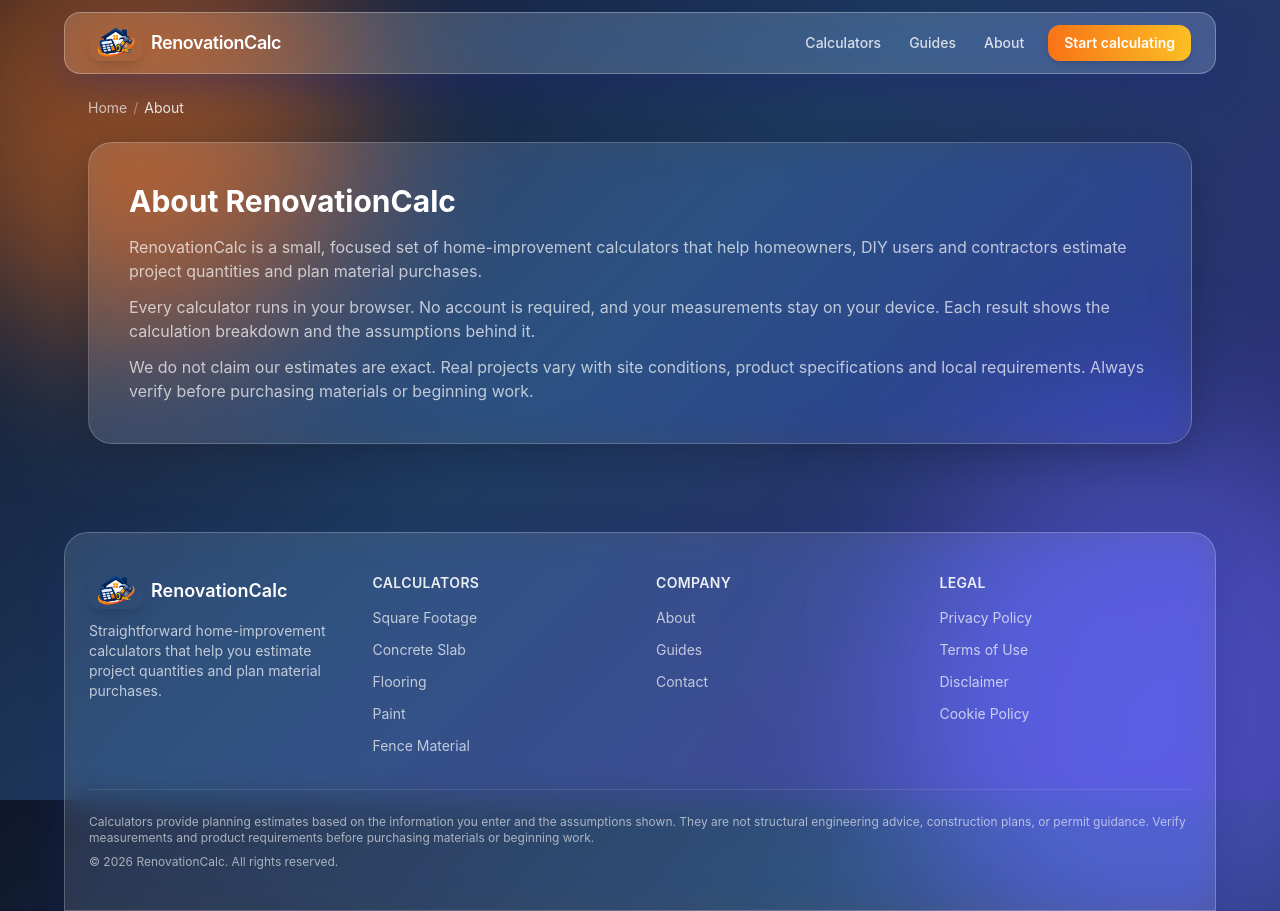
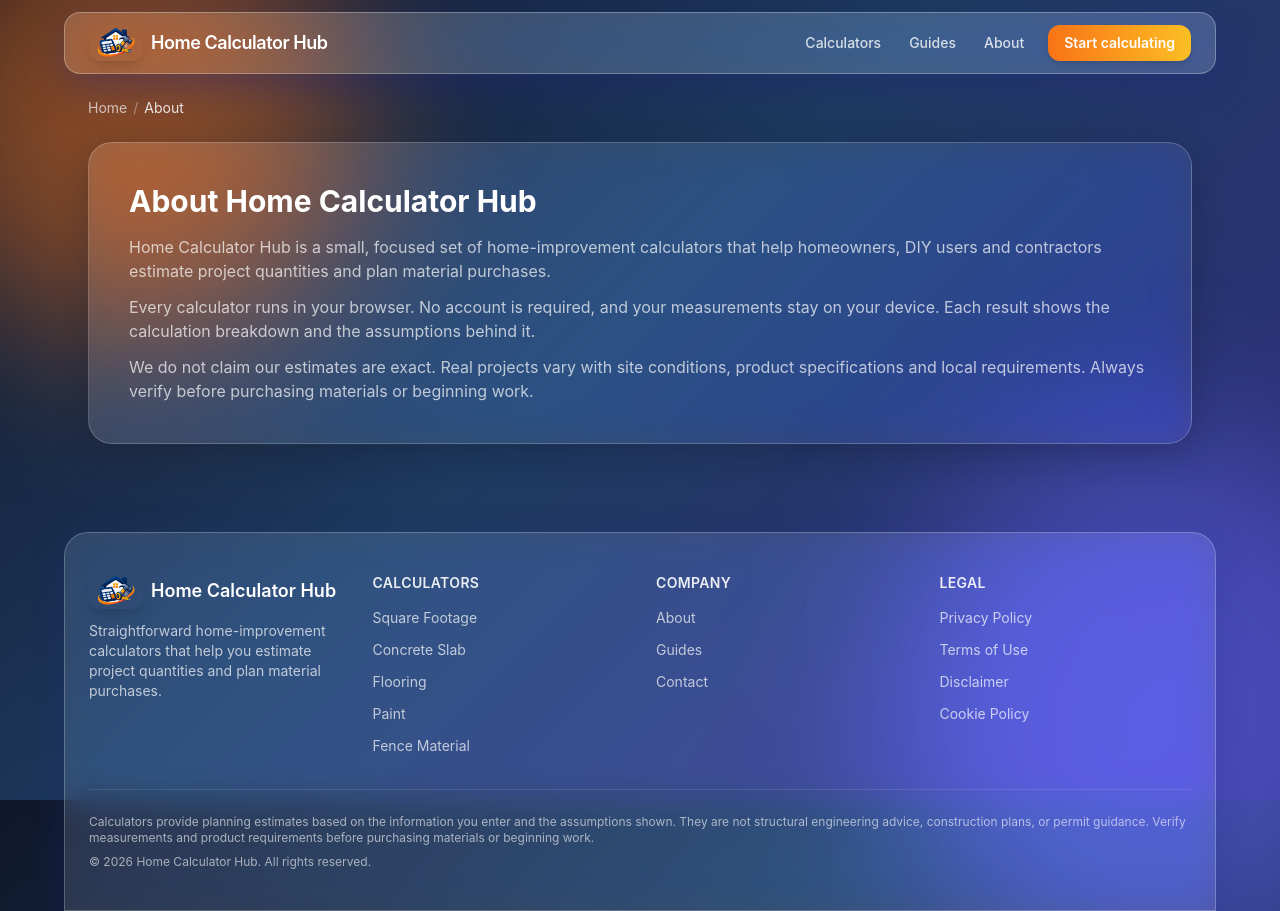
Before and after one commit to mayankdobriyal1920/renovation-calc, a Next.js app in the folder renovation-calc/: page /about in a window 1280 px wide. Built offline with nearby package versions, Linux system fonts and the light colour scheme.

Commit message:
feat: rebrand to Home Calculator Hub everywhere

```diff
--- a/renovation-calc/app/about/page.tsx
+++ b/renovation-calc/app/about/page.tsx
@@ -3,7 +3,7 @@ import Breadcrumb from "@/components/layout/Breadcrumb";
 
 export const metadata: Metadata = {
   title: "About",
-  description: "About RenovationCalc home renovation calculators.",
+  description: "About Home Calculator Hub home renovation calculators.",
 };
 
 export default function Page() {
@@ -11,9 +11,9 @@ export default function Page() {
     <div>
       <Breadcrumb items={[{ label: "Home", href: "/" }, { label: "About" }]} />
       <article className="mt-6 glass-card rounded-3xl p-6 sm:p-10">
-        <h1 className="text-3xl font-bold text-white">About RenovationCalc</h1>
+        <h1 className="text-3xl font-bold text-white">About Home Calculator Hub</h1>
         <p className="mt-4 text-white/70">
-          RenovationCalc is a small, focused set of home-improvement calculators that help homeowners,
+          Home Calculator Hub is a small, focused set of home-improvement calculators that help homeowners,
           DIY users and contractors estimate project quantities and plan material purchases.
         </p>
         <p className="mt-3 text-white/70">
--- a/renovation-calc/app/contact/page.tsx
+++ b/renovation-calc/app/contact/page.tsx
@@ -3,7 +3,7 @@ import Breadcrumb from "@/components/layout/Breadcrumb";
 
 export const metadata: Metadata = {
   title: "Contact",
-  description: "Contact RenovationCalc.",
+  description: "Contact Home Calculator Hub.",
   alternates: { canonical: "/contact/" },
 };
 
--- a/renovation-calc/app/cookie-policy/page.tsx
+++ b/renovation-calc/app/cookie-policy/page.tsx
@@ -3,7 +3,7 @@ import Breadcrumb from "@/components/layout/Breadcrumb";
 
 export const metadata: Metadata = {
   title: "Cookie Policy",
-  description: "Cookie policy for RenovationCalc.",
+  description: "Cookie policy for Home Calculator Hub.",
   alternates: { canonical: "/cookie-policy/" },
 };
 
--- a/renovation-calc/app/disclaimer/page.tsx
+++ b/renovation-calc/app/disclaimer/page.tsx
@@ -3,7 +3,7 @@ import Breadcrumb from "@/components/layout/Breadcrumb";
 
 export const metadata: Metadata = {
   title: "Disclaimer",
-  description: "Calculator disclaimer for RenovationCalc.",
+  description: "Calculator disclaimer for Home Calculator Hub.",
   alternates: { canonical: "/disclaimer/" },
 };
 
--- a/renovation-calc/app/layout.tsx
+++ b/renovation-calc/app/layout.tsx
@@ -7,13 +7,13 @@ import AnalyticsInit from "@/components/layout/AnalyticsInit";
 export const metadata: Metadata = {
   metadataBase: new URL("https://homecalchub.online"),
   title: {
-    default: "Home Renovation Calculator Hub",
-    template: "%s | RenovationCalc",
+    default: "Home Calculator Hub",
+    template: "%s | Home Calculator Hub",
   },
   description:
     "Straightforward home-improvement calculators that help you estimate project quantities and plan material purchases.",
   openGraph: {
-    title: "Home Renovation Calculator Hub",
+    title: "Home Calculator Hub",
     description:
       "Straightforward home-improvement calculators that help you estimate project quantities and plan material purchases.",
     type: "website",
--- a/renovation-calc/app/page.tsx
+++ b/renovation-calc/app/page.tsx
@@ -157,7 +157,7 @@ export default function HomePage() {
 
       {/* Why section */}
       <section className="mt-16 glass rounded-3xl p-6 sm:p-10">
-        <h2 className="text-2xl font-bold text-white">Why RenovationCalc</h2>
+        <h2 className="text-2xl font-bold text-white">Why Home Calculator Hub</h2>
         <div className="mt-6 grid gap-6 sm:grid-cols-2 lg:grid-cols-3">
           {[
             {
--- a/renovation-calc/app/privacy-policy/page.tsx
+++ b/renovation-calc/app/privacy-policy/page.tsx
@@ -3,7 +3,7 @@ import Breadcrumb from "@/components/layout/Breadcrumb";
 
 export const metadata: Metadata = {
   title: "Privacy Policy",
-  description: "Privacy policy for RenovationCalc home renovation calculators.",
+  description: "Privacy policy for Home Calculator Hub home renovation calculators.",
   alternates: { canonical: "/privacy-policy/" },
 };
 
@@ -17,7 +17,7 @@ export default function Page() {
 
         <h2 className="mt-6 text-xl font-semibold text-white">Overview</h2>
         <p className="mt-2 text-white/70">
-          RenovationCalc provides browser-based home-improvement calculators. Calculations run in
+          Home Calculator Hub provides browser-based home-improvement calculators. Calculations run in
           your browser. We do not require accounts and do not store your project data on our servers.
         </p>
 
--- a/renovation-calc/app/terms/page.tsx
+++ b/renovation-calc/app/terms/page.tsx
@@ -3,7 +3,7 @@ import Breadcrumb from "@/components/layout/Breadcrumb";
 
 export const metadata: Metadata = {
   title: "Terms of Use",
-  description: "Terms of use for RenovationCalc.",
+  description: "Terms of use for Home Calculator Hub.",
   alternates: { canonical: "/terms/" },
 };
 
@@ -17,7 +17,7 @@ export default function Page() {
 
         <h2 className="mt-6 text-xl font-semibold text-white">Acceptance</h2>
         <p className="mt-2 text-white/70">
-          By using RenovationCalc you agree to these terms. If you do not agree, do not use the site.
+          By using Home Calculator Hub you agree to these terms. If you do not agree, do not use the site.
         </p>
 
         <h2 className="mt-6 text-xl font-semibold text-white">Use of the service</h2>
@@ -35,7 +35,7 @@ export default function Page() {
 
         <h2 className="mt-6 text-xl font-semibold text-white">Intellectual property</h2>
         <p className="mt-2 text-white/70">
-          Site content, design and code are owned by RenovationCalc unless otherwise noted. You may
+          Site content, design and code are owned by Home Calculator Hub unless otherwise noted. You may
           not copy or redistribute without permission.
         </p>
 
--- a/renovation-calc/components/layout/Footer.tsx
+++ b/renovation-calc/components/layout/Footer.tsx
@@ -37,8 +37,8 @@ export default function Footer() {
         <div className="grid gap-8 sm:grid-cols-2 lg:grid-cols-4">
           <div>
             <div className="flex items-center gap-2">
-              <img src="/logo.png" alt="RenovationCalc logo" className="h-9 w-auto rounded-xl shadow-lg" />
-              <span className="text-lg font-semibold text-white">RenovationCalc</span>
+              <img src="/logo.png" alt="Home Calculator Hub logo" className="h-9 w-auto rounded-xl shadow-lg" />
+              <span className="text-lg font-semibold text-white">Home Calculator Hub</span>
             </div>
             <p className="mt-3 text-sm text-white/70">
               Straightforward home-improvement calculators that help you estimate project quantities
@@ -67,7 +67,7 @@ export default function Footer() {
             permit guidance. Verify measurements and product requirements before purchasing
             materials or beginning work.
           </p>
-          <p className="mt-2">© {new Date().getFullYear()} RenovationCalc. All rights reserved.</p>
+          <p className="mt-2">© {new Date().getFullYear()} Home Calculator Hub. All rights reserved.</p>
         </div>
       </div>
     </footer>
--- a/renovation-calc/components/layout/Header.tsx
+++ b/renovation-calc/components/layout/Header.tsx
@@ -19,11 +19,11 @@ export default function Header() {
           <Link href="/" className="flex items-center gap-2">
             <img
               src="/logo.png"
-              alt="RenovationCalc logo"
+              alt="Home Calculator Hub logo"
               className="h-9 w-auto rounded-xl shadow-lg"
             />
             <span className="text-lg font-semibold tracking-tight text-white">
-              RenovationCalc
+              Home Calculator Hub
             </span>
           </Link>
 
--- a/renovation-calc/package.json
+++ b/renovation-calc/package.json
@@ -1,8 +1,8 @@
 {
-  "name": "renovation-calc",
+  "name": "home-calculator-hub",
   "version": "0.1.0",
   "private": true,
-  "description": "Home Renovation Calculator Hub - US-focused planning calculators",
+  "description": "Home Calculator Hub - US-focused planning calculators",
   "scripts": {
     "dev": "next dev",
     "build": "next build",
```
Also changed, not shown: renovation-calc/tasks/production-readiness.md (+3 -3 lines), 3 other files (tests, documents, lock files or other folders).
